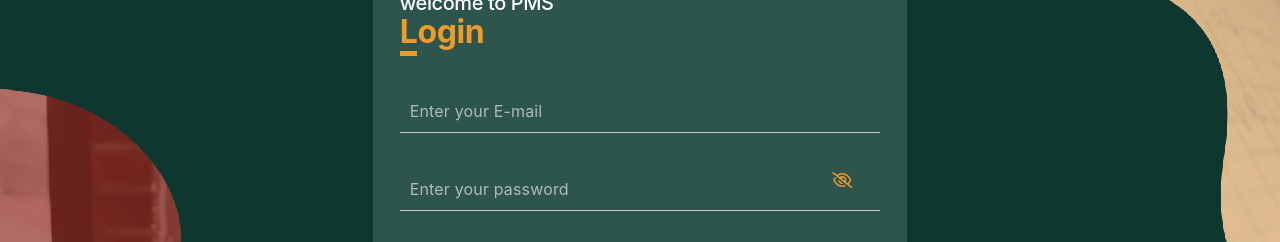
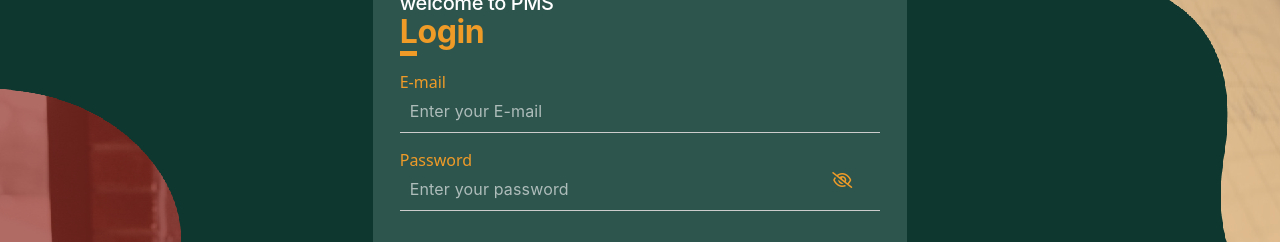
Before and after one commit to OmarBazeed/project-mangement-system, a React (Vite) app: page /#/login in a window 1280 px wide. Shown: the part 296-538 px from the top of the page. Built offline with nearby package versions, Linux system fonts and the light colour scheme; what chartjs-plugin-datalabels would draw is missing.

Commit message:
Fixing Inputs Label And Navbar Logo Width In Dark Mode

```diff
--- a/src/App.css
+++ b/src/App.css
@@ -131,10 +131,10 @@
 }
 .input-label {
   position: absolute;
-  top: 0;
-  left: 0;
+  top: -20px;
+  left: 0px;
   font-size: 16px;
-  color: rgba(204, 204, 204, 0);
+  color: #ef9b28;
   pointer-events: none;
   transition: all 0.3s ease;
 }
@@ -148,7 +148,7 @@
   transition: all 0.3s ease;
 }
 
-.input-field:focus + .input-label,
+/* .input-field:focus + .input-label,
 .input-field:not(:placeholder-shown) + .input-label {
   font-family: Inter;
   font-weight: 400;
@@ -157,7 +157,7 @@
   top: -20px;
   font-size: 16px;
   color: #ef9b28;
-}
+} */
 
 .input-field:focus + .input-label + .input-highlight {
   width: 100%;
--- a/src/Modules/DashboardModule/components/Dashboard/Dashboard.tsx
+++ b/src/Modules/DashboardModule/components/Dashboard/Dashboard.tsx
@@ -148,7 +148,7 @@ export default function Dashboard() {
               <div className="d-flex tasks-count my-5">
                 <div className="col-md-4 mb-1">
                   <div className="tasks p-3 rounded-4 text-center">
-                    <i className="iconss mx-2 fa fa-tasks my-3"></i>
+                    <i className="iconss me-2 fa fa-tasks my-3"></i>
                     <span className="py-1 ps-1 text-dark-light chartText">
                       To do
                     </span>
@@ -159,7 +159,7 @@ export default function Dashboard() {
                 </div>
                 <div className="col-md-4 mb-1">
                   <div className="tasks1 p-3 rounded-4 text-center text-center">
-                    <i className="iconss mx-2 fa-solid fa-group-arrows-rotate my-3"></i>
+                    <i className="iconss me-2 fa-solid fa-group-arrows-rotate my-3"></i>
                     <span className="py-1 ps-1 text-dark-light chartText">
                       In-progress
                     </span>
@@ -170,7 +170,7 @@ export default function Dashboard() {
                 </div>
                 <div className="col-md-4">
                   <div className="tasks2 p-3 rounded-4 text-center text-center">
-                    <i className="iconss mx-2 fa-solid fa-calendar-check my-3"></i>
+                    <i className="iconss me-2 fa-solid fa-calendar-check my-3"></i>
                     <span className="py-1 ps-1 text-dark-light chartText">
                       Done
                     </span>
@@ -200,7 +200,7 @@ export default function Dashboard() {
 
                 <div className="d-flex justify-content-between align-items-center users-count my-5">
                   <div className="user rounded-4 p-3">
-                    <i className="iconss mx-2 fa-solid fa-user-large my-2"></i>
+                    <i className="iconss me-2 fa-solid fa-user-large my-2"></i>
                     <span className="py-1 ps-1 text-dark-light chartText">
                       Active users
                     </span>
@@ -211,7 +211,7 @@ export default function Dashboard() {
 
                   <div className="mb-1">
                     <div className="user1 rounded-4 p-3">
-                      <i className="iconss mx-2 fa-solid fa-user-slash my-2"></i>
+                      <i className="iconss me-2 fa-solid fa-user-slash my-2"></i>
                       <span className="py-1 ps-1 text-dark-light chartText">
                         De-active users
                       </span>
--- a/src/Modules/SharedModule/components/NavBar/Navbar.modules.css
+++ b/src/Modules/SharedModule/components/NavBar/Navbar.modules.css
@@ -15,6 +15,9 @@
     width: 85%;
     height: 50px;
   }
+  .navbar-brand {
+    margin-left: 32px !important;
+  }
 }
 @media (max-width: 425px) {
   .user-info {
```
